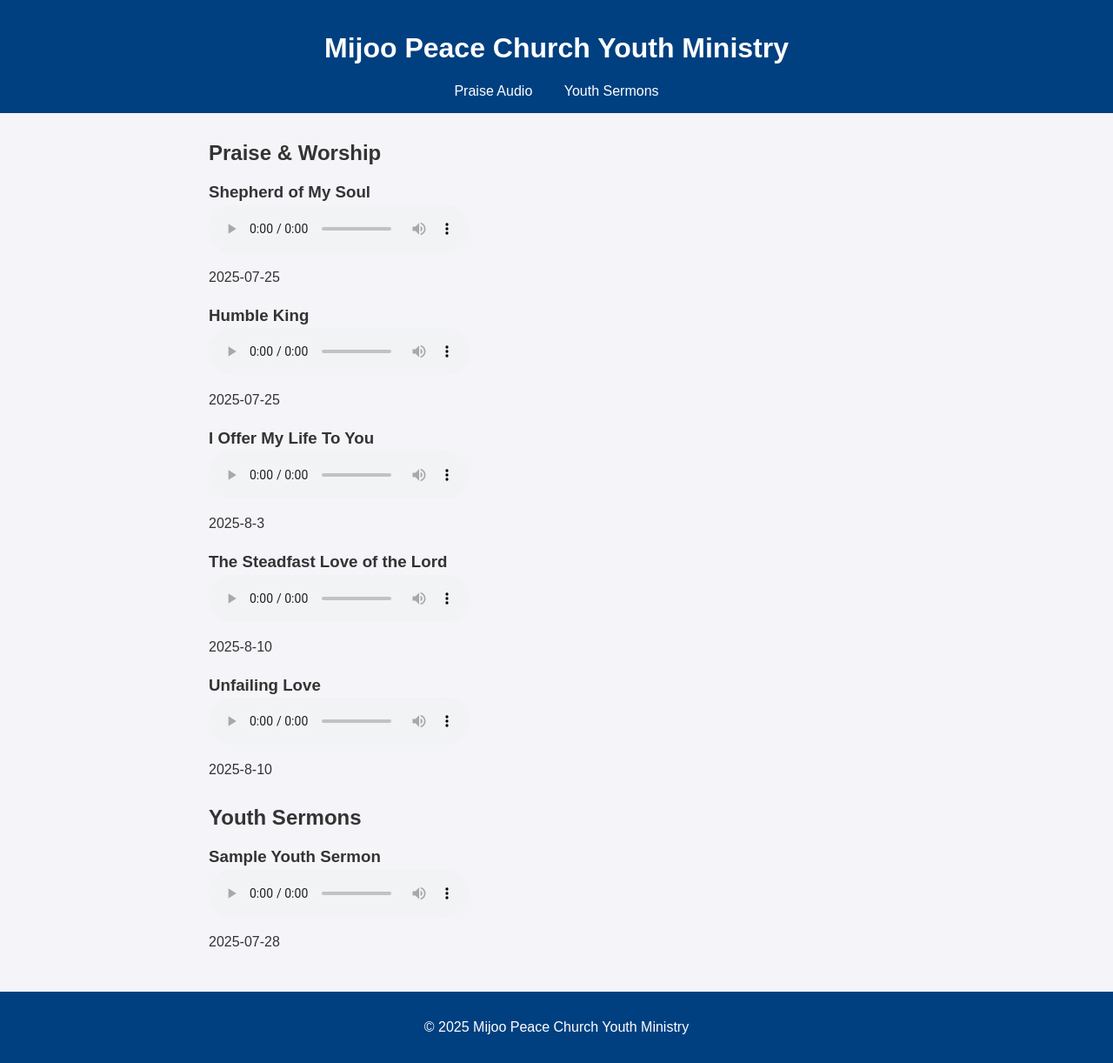
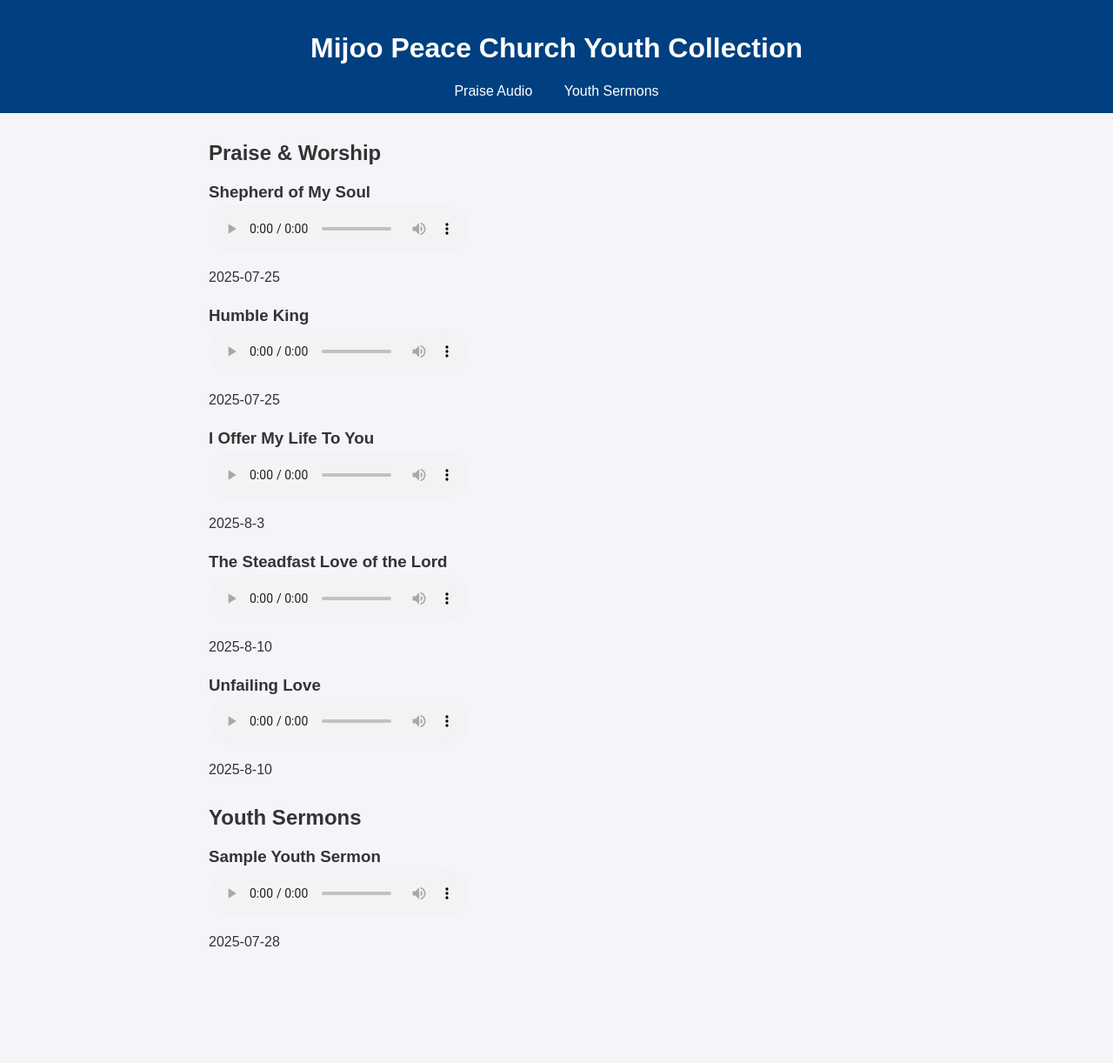
Before and after one commit to Ta709/Mijoo-church, a plain HTML site: page index.html in a window 1280 px wide. Shown: the whole page at 87% size. After the commit the page ends 1124 px from the top, so only its background shows below. Drawn offline with Linux system fonts and the light colour scheme.

Commit message:
Update index.html

```diff
--- a/index.html
+++ b/index.html
@@ -2,12 +2,12 @@
 <html lang="en">
 <head>
   <meta charset="UTF-8">
-  <title>Mijoo Peace Church Youth Ministry</title>
+  <title>Mijoo Peace Church Youth Collection</title>
   <link rel="stylesheet" href="assets/style.css">
 </head>
 <body>
   <header>
-    <h1>Mijoo Peace Church Youth Ministry</h1>
+    <h1>Mijoo Peace Church Youth Collection</h1>
     <nav>
       <a href="#praise">Praise Audio</a>
       <a href="#sermons">Youth Sermons</a>
@@ -24,10 +24,6 @@
     <div id="sermon-list"></div>
   </section>
 
-  <footer>
-    <p>&copy; 2025 Mijoo Peace Church Youth Ministry</p>
-  </footer>
-
   <script src="assets/script.js"></script>
 </body>
 </html>
```
